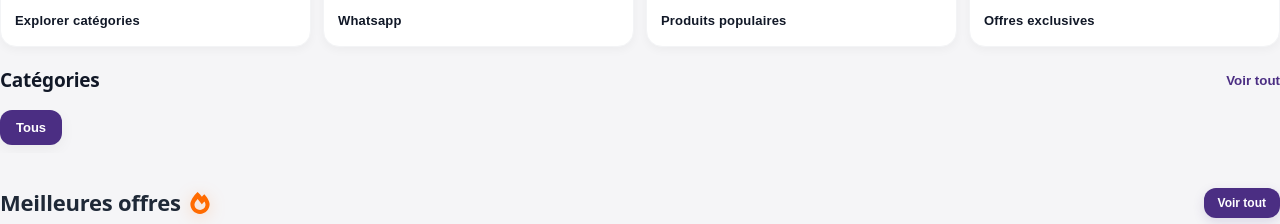
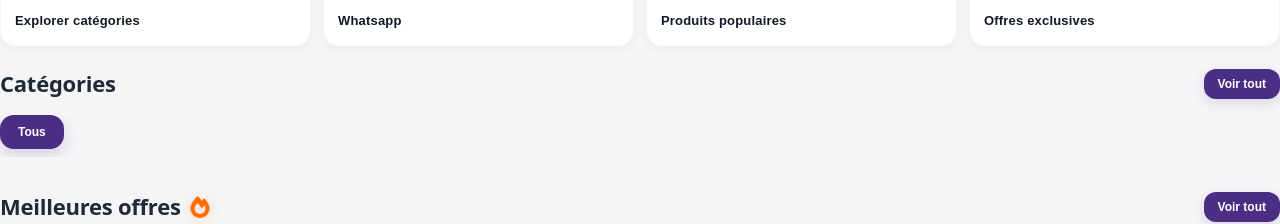
Before and after one commit to konanshopping/konanshopping, a React (Vite) app: page / in a window 1280 px wide. Shown: the part 247-471 px from the top of the page. Built offline with nearby package versions, Linux system fonts and the light colour scheme; no server answers.

Commit message:
UI compte utilisateur premium

```diff
--- a/src/App.jsx
+++ b/src/App.jsx
@@ -1687,41 +1687,67 @@ onClick={searchProducts}
       display: "flex",
       justifyContent: "space-between",
       alignItems: "center",
-      marginBottom: "18px",
+      marginBottom: "16px",
     }}
   >
 
     <h2
       style={{
         margin: 0,
-        fontSize: "19px",
-        color: "#111827",
+        fontSize: "22px",
         fontWeight: "800",
+        color: "#1f2937",
       }}
     >
       Catégories
     </h2>
 
+    <Link
+      to="/boutique"
+      style={{
+        textDecoration: "none",
+      }}
+    >
+
       <button
        style={{
           border: "none",
-        background: "transparent",
-        color: "#4B2E83",
+
+          background: "#4B2E83",
+
+          color: "white",
+
+          padding: "8px 14px",
+
+          borderRadius: "12px",
+
           fontWeight: "700",
+
+          fontSize: "12px",
+
           cursor: "pointer",
+
+          boxShadow:
+            "0 4px 12px rgba(75,46,131,0.15)",
+
+          transition: "0.3s",
         }}
       >
         Voir tout
       </button>
 
+    </Link>
+
   </div>
 
   <div
     style={{
       display: "flex",
-      gap: "10px",
+      gap: "8px",
       overflowX: "auto",
       paddingBottom: "8px",
+      scrollbarWidth: "none",
+      msOverflowStyle: "none",
     }}
   >
 
@@ -1750,31 +1776,33 @@ onClick={searchProducts}
           border: "none",
 
           background:
-            selectedCategory ===
-            category
+            selectedCategory === category
               ? "#4B2E83"
-              : "white",
+              : "#FFFFFF",
 
           color:
-            selectedCategory ===
-            category
-              ? "white"
-              : "#111827",
-
-          padding: "10px 16px",
-
-          borderRadius: "12px",
+            selectedCategory === category
+              ? "#FFFFFF"
+              : "#374151",
+
+          padding: "10px 18px",
+
+          borderRadius: "14px",
 
           fontWeight: "700",
 
           cursor: "pointer",
 
-          fontSize: "13px",
+          fontSize: "12px",
 
           whiteSpace: "nowrap",
 
           boxShadow:
-            "0 4px 15px rgba(0,0,0,0.05)",
+            selectedCategory === category
+              ? "0 6px 15px rgba(75,46,131,0.18)"
+              : "0 3px 10px rgba(0,0,0,0.04)",
+
+          transition: "all 0.25s ease",
         }}
       >
         {category}
```
Lines whose indentation alone changed are shown as unchanged.
